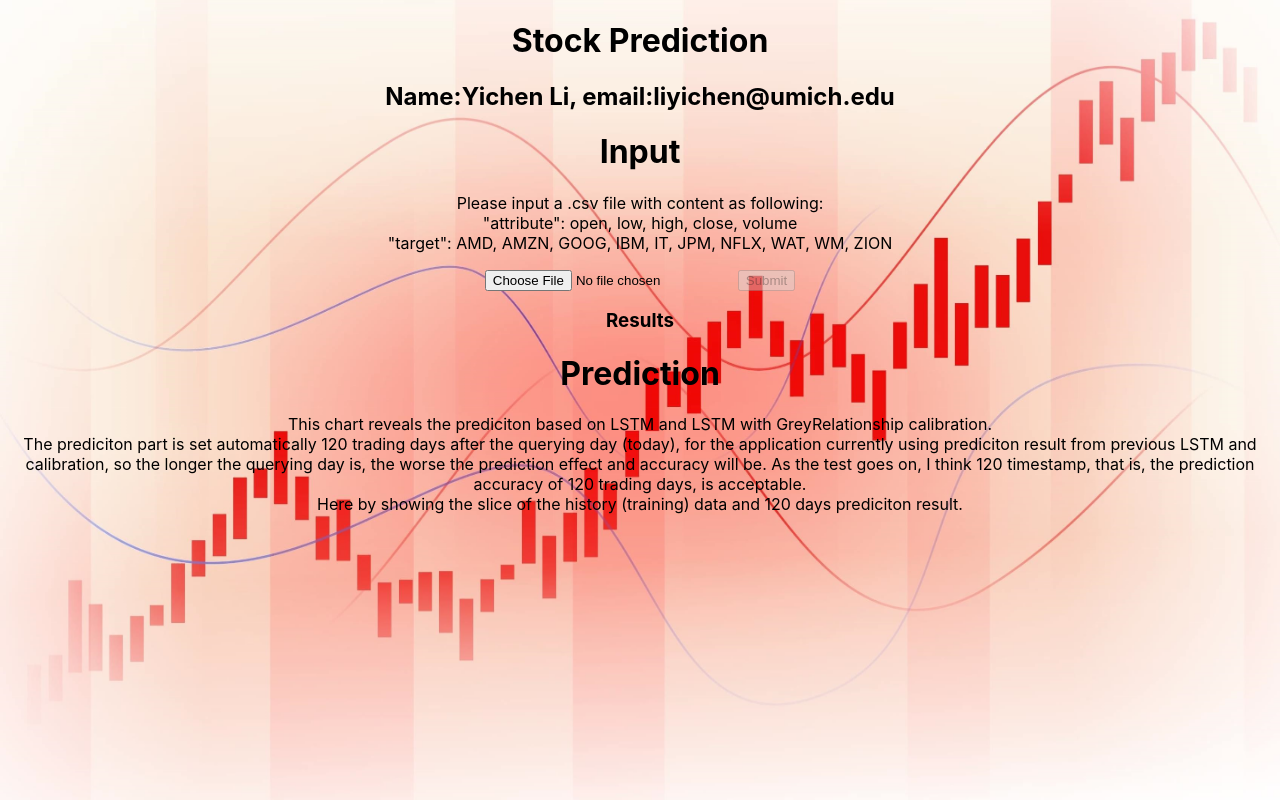
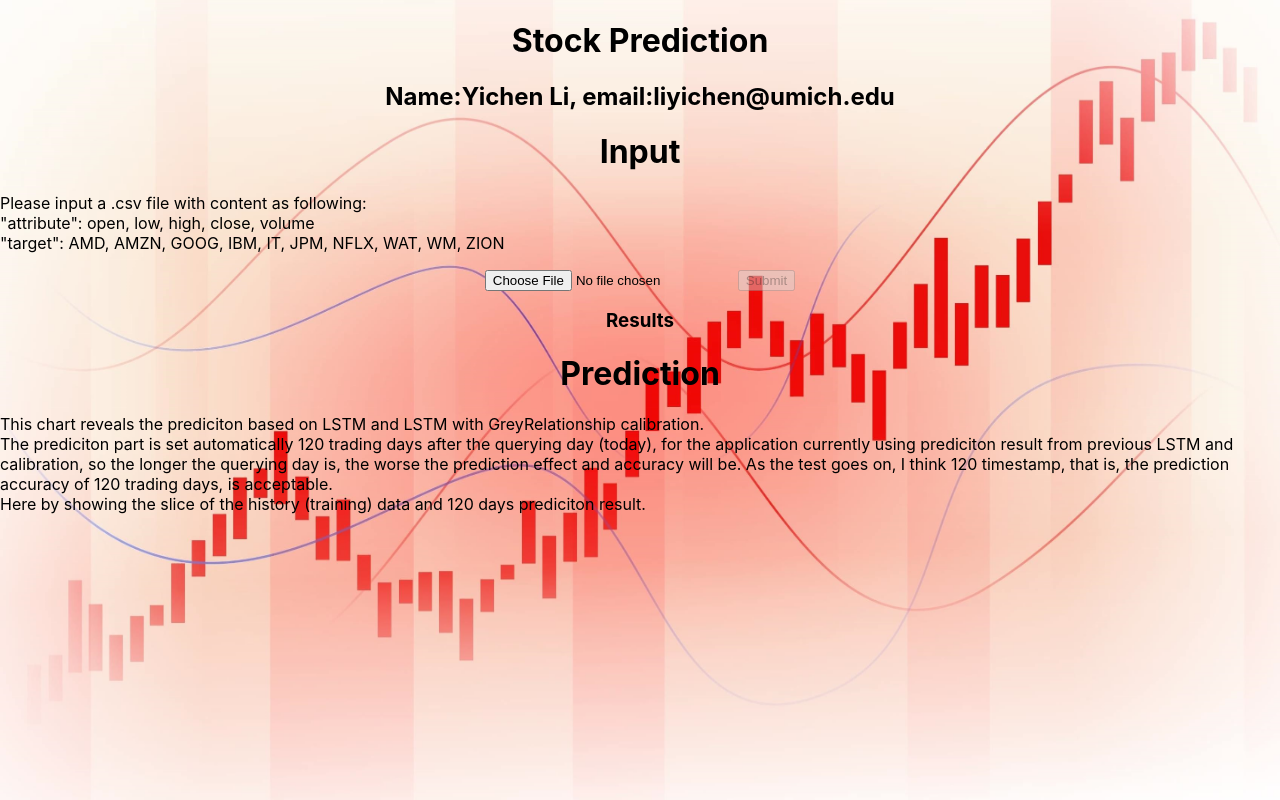
Before and after one commit to Patronus-Yichen-Li/EECS605-Module7, a React (Create React App) app: page / in a window 1280 px wide. Built offline with nearby package versions, Linux system fonts and the light colour scheme.

Commit message:
Update App.js

```diff
--- a/src/App.js
+++ b/src/App.js
@@ -102,7 +102,7 @@ function App() {
         <h1>Stock Prediction</h1>
         <h2>Name:Yichen Li, email:liyichen@umich.edu</h2>
         <h1>Input</h1>
-        <p>
+        <p align="left">
           Please input a .csv file with content as following:<br />
           "attribute": open, low, high, close, volume<br />
           "target": AMD, AMZN, GOOG, IBM, IT, JPM, NFLX, WAT, WM, ZION<br />
@@ -115,7 +115,7 @@ function App() {
       <div className="Output">
         <h3>Results</h3>
         <h1>Prediction</h1>
-        <p>
+        <p align="left">
           This chart reveals the prediciton based on LSTM and LSTM with GreyRelationship calibration.<br />
           The prediciton part is set automatically 120 trading days after the querying day (today),
           for the application currently using prediciton result from previous LSTM and calibration,
```
